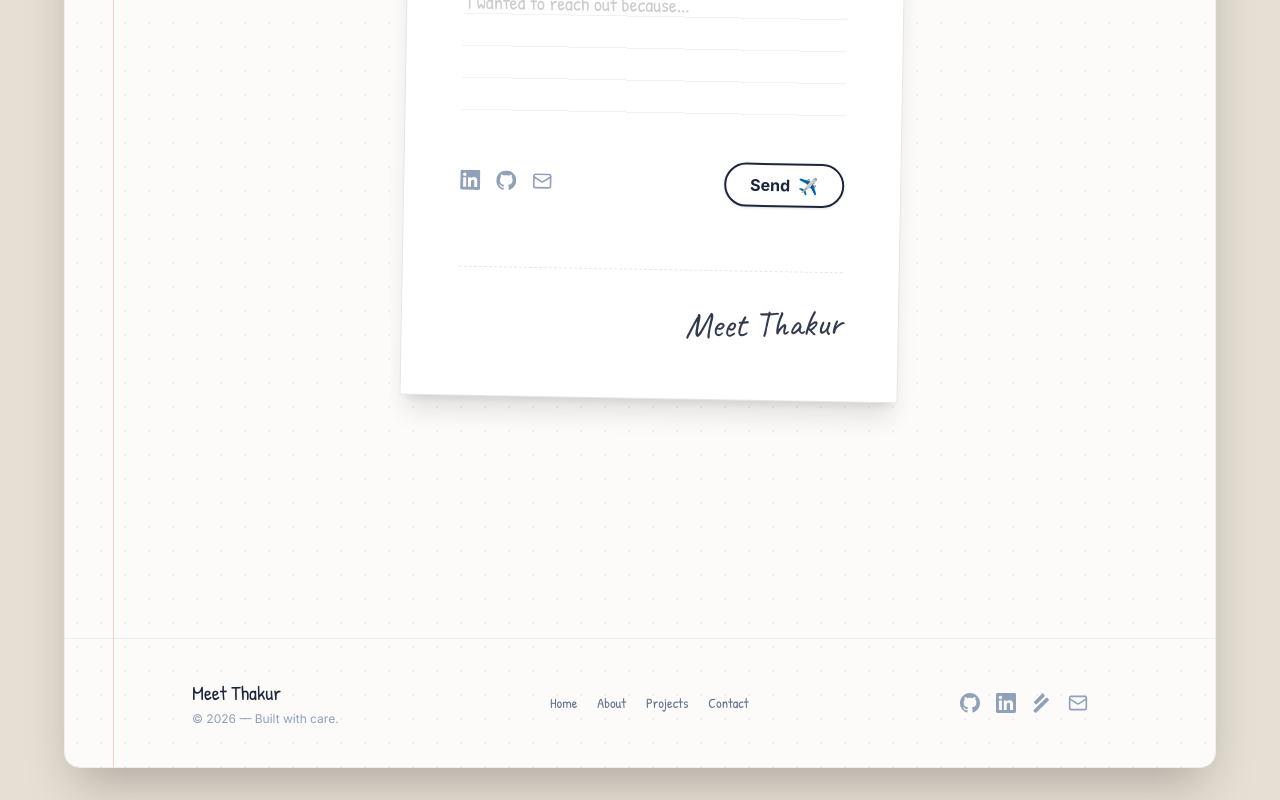
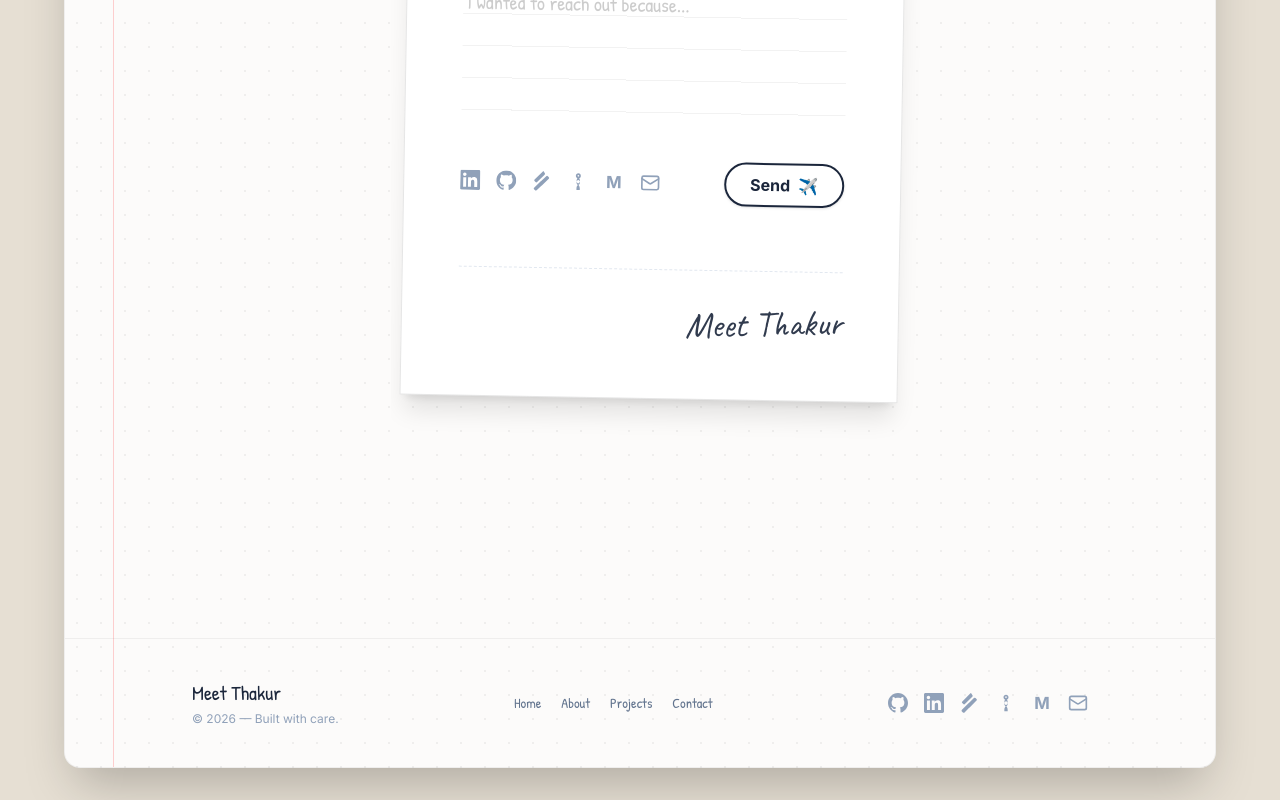
Before and after one commit to MeetThakur/meeeet.dev, a Next.js app: page / in a window 1280 px wide. Shown: the part 5062-5862 px from the top of the page. Built offline with nearby package versions, Linux system fonts and the light colour scheme; no server answers; a web font is replaced by a local one.

Commit message:
feat: add chess.com and matiks profiles to social links

```diff
--- a/src/components/ContactSection.tsx
+++ b/src/components/ContactSection.tsx
@@ -135,12 +135,21 @@ export const ContactSection = () => {
             )}
 
             <div className="flex items-center justify-between mt-4">
-              <div className="flex gap-4 font-sans text-sm font-bold uppercase tracking-wider text-slate-400">
+              <div className="flex gap-4 font-sans text-sm font-bold uppercase tracking-wider text-slate-400 flex-wrap">
                 <a href={resumeData.linkedin} target="_blank" rel="noreferrer" aria-label="LinkedIn" className="hover:text-ink-blue dark:hover:text-neon-blue transition-colors">
                   <svg className="w-5 h-5 fill-current" viewBox="0 0 24 24"><path d="M20.447 20.452h-3.554v-5.569c0-1.328-.027-3.037-1.852-3.037-1.853 0-2.136 1.445-2.136 2.939v5.667H9.351V9h3.414v1.561h.046c.477-.9 1.637-1.85 3.37-1.85 3.601 0 4.267 2.37 4.267 5.455v6.286zM5.337 7.433c-1.144 0-2.063-.926-2.063-2.065 0-1.138.92-2.063 2.063-2.063 1.14 0 2.064.925 2.064 2.063 0 1.139-.925 2.065-2.064 2.065zm1.782 13.019H3.555V9h3.564v11.452zM22.225 0H1.771C.792 0 0 .774 0 1.729v20.542C0 23.227.792 24 1.771 24h20.451C23.2 24 24 23.227 24 22.271V1.729C24 .774 23.2 0 22.222 0h.003z"/></svg>
                 </a>
                 <a href={resumeData.github} target="_blank" rel="noreferrer" aria-label="GitHub" className="hover:text-ink-blue dark:hover:text-neon-blue transition-colors">
                   <svg className="w-5 h-5 fill-current" viewBox="0 0 24 24"><path d="M12 0c-6.626 0-12 5.373-12 12 0 5.302 3.438 9.8 8.207 11.387.599.111.793-.261.793-.577v-2.234c-3.338.726-4.033-1.416-4.033-1.416-.546-1.387-1.333-1.756-1.333-1.756-1.089-.745.083-.729.083-.729 1.205.084 1.839 1.237 1.839 1.237 1.07 1.834 2.807 1.304 3.492.997.107-.775.418-1.305.762-1.604-2.665-.305-5.467-1.334-5.467-5.931 0-1.311.469-2.381 1.236-3.221-.124-.303-.535-1.524.117-3.176 0 0 1.008-.322 3.301 1.23.957-.266 1.983-.399 3.003-.404 1.02.005 2.047.138 3.006.404 2.291-1.552 3.297-1.23 3.297-1.23.653 1.653.242 2.874.118 3.176.77.84 1.235 1.911 1.235 3.221 0 4.609-2.807 5.624-5.479 5.921.43.372.823 1.102.823 2.222v3.293c0 .319.192.694.801.576 4.765-1.589 8.199-6.086 8.199-11.386 0-6.627-5.373-12-12-12z"/></svg>
+                </a>
+                <a href={resumeData.leetcode} target="_blank" rel="noreferrer" aria-label="LeetCode" className="hover:text-ink-blue dark:hover:text-neon-blue transition-colors">
+                  <svg className="w-5 h-5 fill-current" viewBox="0 0 24 24"><path d="M13.483 0a1.374 1.374 0 0 0-.961.414l-9.75 9.75a1.375 1.375 0 0 0 0 1.943l1.156 1.157a1.375 1.375 0 0 0 1.943 0L14.75 4.382a1.375 1.375 0 0 0 0-1.943L13.628.562A1.36 1.36 0 0 0 12.83 0zm4.188 5.625a1.37 1.37 0 0 0-.973.402L8.532 14.195a1.375 1.375 0 0 0 0 1.943l1.156 1.156a1.375 1.375 0 0 0 1.943 0l8.167-8.168a1.375 1.375 0 0 0 0-1.943l-1.156-1.156a1.375 1.375 0 0 0-.973-.402zm-6.188 6a1.37 1.37 0 0 0-.973.402L2.35 20.195a1.375 1.375 0 0 0 0 1.943l1.156 1.156a1.375 1.375 0 0 0 1.943 0l8.167-8.168a1.375 1.375 0 0 0 0-1.943l-1.156-1.156a1.375 1.375 0 0 0-.973-.402z"/></svg>
+                </a>
+                <a href={resumeData.chesscom} target="_blank" rel="noreferrer" aria-label="Chess.com" className="hover:text-ink-blue dark:hover:text-neon-blue transition-colors">
+                  <svg className="w-5 h-5 fill-current" viewBox="0 0 24 24"><path d="M12 2C10.34 2 9 3.34 9 5c0 1.25.77 2.32 1.85 2.78C10.31 8.8 10 9.87 10 11c0 1.76 1.15 3.26 2.75 3.82C11.53 15.65 10 17.65 10 20v2h4v-2c0-2.35-1.53-4.35-2.75-5.18C12.85 14.26 14 12.76 14 11c0-1.13-.31-2.2-.85-3.22C14.23 7.32 15 6.25 15 5c0-1.66-1.34-3-3-3zM12 4c.55 0 1 .45 1 1s-.45 1-1 1-1-.45-1-1 .45-1 1-1zm0 6c1.1 0 2 1.34 2 3s-.9 3-2 3-2-1.34-2-3 .9-3 2-3z"/></svg>
+                </a>
+                <a href={resumeData.matiks} target="_blank" rel="noreferrer" aria-label="Matiks" className="hover:text-ink-blue dark:hover:text-neon-blue transition-colors">
+                  <svg className="w-5 h-5 fill-current font-sans font-bold" viewBox="0 0 24 24"><text x="12" y="19" textAnchor="middle" fontSize="20" fill="currentColor">M</text></svg>
                 </a>
                 <a href={`mailto:${resumeData.email}`} aria-label="Email" className="hover:text-ink-blue dark:hover:text-neon-blue transition-colors">
                   <svg className="w-5 h-5 fill-none stroke-current" viewBox="0 0 24 24" strokeWidth="2" strokeLinecap="round" strokeLinejoin="round"><rect x="2" y="4" width="20" height="16" rx="2"/><path d="m22 7-8.97 5.7a1.94 1.94 0 0 1-2.06 0L2 7"/></svg>
--- a/src/components/Footer.tsx
+++ b/src/components/Footer.tsx
@@ -28,7 +28,7 @@ export const Footer = () => {
         </nav>
 
         {/* Right: Social Icons */}
-        <div className="flex items-center gap-4">
+        <div className="flex items-center gap-4 flex-wrap justify-center">
           <a href={resumeData.github} target="_blank" rel="noreferrer" aria-label="GitHub" className="text-slate-400 hover:text-ink-dark dark:hover:text-ink-light transition-colors">
             <svg className="w-5 h-5 fill-current" viewBox="0 0 24 24"><path d="M12 0c-6.626 0-12 5.373-12 12 0 5.302 3.438 9.8 8.207 11.387.599.111.793-.261.793-.577v-2.234c-3.338.726-4.033-1.416-4.033-1.416-.546-1.387-1.333-1.756-1.333-1.756-1.089-.745.083-.729.083-.729 1.205.084 1.839 1.237 1.839 1.237 1.07 1.834 2.807 1.304 3.492.997.107-.775.418-1.305.762-1.604-2.665-.305-5.467-1.334-5.467-5.931 0-1.311.469-2.381 1.236-3.221-.124-.303-.535-1.524.117-3.176 0 0 1.008-.322 3.301 1.23.957-.266 1.983-.399 3.003-.404 1.02.005 2.047.138 3.006.404 2.291-1.552 3.297-1.23 3.297-1.23.653 1.653.242 2.874.118 3.176.77.84 1.235 1.911 1.235 3.221 0 4.609-2.807 5.624-5.479 5.921.43.372.823 1.102.823 2.222v3.293c0 .319.192.694.801.576 4.765-1.589 8.199-6.086 8.199-11.386 0-6.627-5.373-12-12-12z"/></svg>
           </a>
@@ -38,6 +38,12 @@ export const Footer = () => {
           <a href={resumeData.leetcode} target="_blank" rel="noreferrer" aria-label="LeetCode" className="text-slate-400 hover:text-ink-dark dark:hover:text-ink-light transition-colors">
             <svg className="w-5 h-5 fill-current" viewBox="0 0 24 24"><path d="M13.483 0a1.374 1.374 0 0 0-.961.414l-9.75 9.75a1.375 1.375 0 0 0 0 1.943l1.156 1.157a1.375 1.375 0 0 0 1.943 0L14.75 4.382a1.375 1.375 0 0 0 0-1.943L13.628.562A1.36 1.36 0 0 0 12.83 0zm4.188 5.625a1.37 1.37 0 0 0-.973.402L8.532 14.195a1.375 1.375 0 0 0 0 1.943l1.156 1.156a1.375 1.375 0 0 0 1.943 0l8.167-8.168a1.375 1.375 0 0 0 0-1.943l-1.156-1.156a1.375 1.375 0 0 0-.973-.402zm-6.188 6a1.37 1.37 0 0 0-.973.402L2.35 20.195a1.375 1.375 0 0 0 0 1.943l1.156 1.156a1.375 1.375 0 0 0 1.943 0l8.167-8.168a1.375 1.375 0 0 0 0-1.943l-1.156-1.156a1.375 1.375 0 0 0-.973-.402z"/></svg>
           </a>
+          <a href={resumeData.chesscom} target="_blank" rel="noreferrer" aria-label="Chess.com" className="text-slate-400 hover:text-ink-dark dark:hover:text-ink-light transition-colors">
+            <svg className="w-5 h-5 fill-current" viewBox="0 0 24 24"><path d="M12 2C10.34 2 9 3.34 9 5c0 1.25.77 2.32 1.85 2.78C10.31 8.8 10 9.87 10 11c0 1.76 1.15 3.26 2.75 3.82C11.53 15.65 10 17.65 10 20v2h4v-2c0-2.35-1.53-4.35-2.75-5.18C12.85 14.26 14 12.76 14 11c0-1.13-.31-2.2-.85-3.22C14.23 7.32 15 6.25 15 5c0-1.66-1.34-3-3-3zM12 4c.55 0 1 .45 1 1s-.45 1-1 1-1-.45-1-1 .45-1 1-1zm0 6c1.1 0 2 1.34 2 3s-.9 3-2 3-2-1.34-2-3 .9-3 2-3z"/></svg>
+          </a>
+          <a href={resumeData.matiks} target="_blank" rel="noreferrer" aria-label="Matiks" className="text-slate-400 hover:text-ink-dark dark:hover:text-ink-light transition-colors">
+            <svg className="w-5 h-5 fill-current font-sans font-bold" viewBox="0 0 24 24"><text x="12" y="19" textAnchor="middle" fontSize="20" fill="currentColor">M</text></svg>
+          </a>
           <a href={`mailto:${resumeData.email}`} aria-label="Email" className="text-slate-400 hover:text-ink-dark dark:hover:text-ink-light transition-colors">
             <svg className="w-5 h-5 fill-none stroke-current" viewBox="0 0 24 24" strokeWidth="2" strokeLinecap="round" strokeLinejoin="round"><rect x="2" y="4" width="20" height="16" rx="2"/><path d="m22 7-8.97 5.7a1.94 1.94 0 0 1-2.06 0L2 7"/></svg>
           </a>
--- a/src/data/resumeData.ts
+++ b/src/data/resumeData.ts
@@ -7,6 +7,8 @@ export const resumeData = {
   linkedin: "https://linkedin.com/in/MeetThakur",
   github: "https://github.com/MeetThakur",
   leetcode: "https://leetcode.com/MeetThakur",
+  chesscom: "https://www.chess.com/member/Meet-11",
+  matiks: "https://www.matiks.com/profile/meet11",
   summary:
     "Computer Science undergraduate with hands-on experience in full-stack and mobile development, network security, and competitive programming. Built production-grade apps using MERN Stack and React Native, presented research at two national conferences.",
   education: [
```
